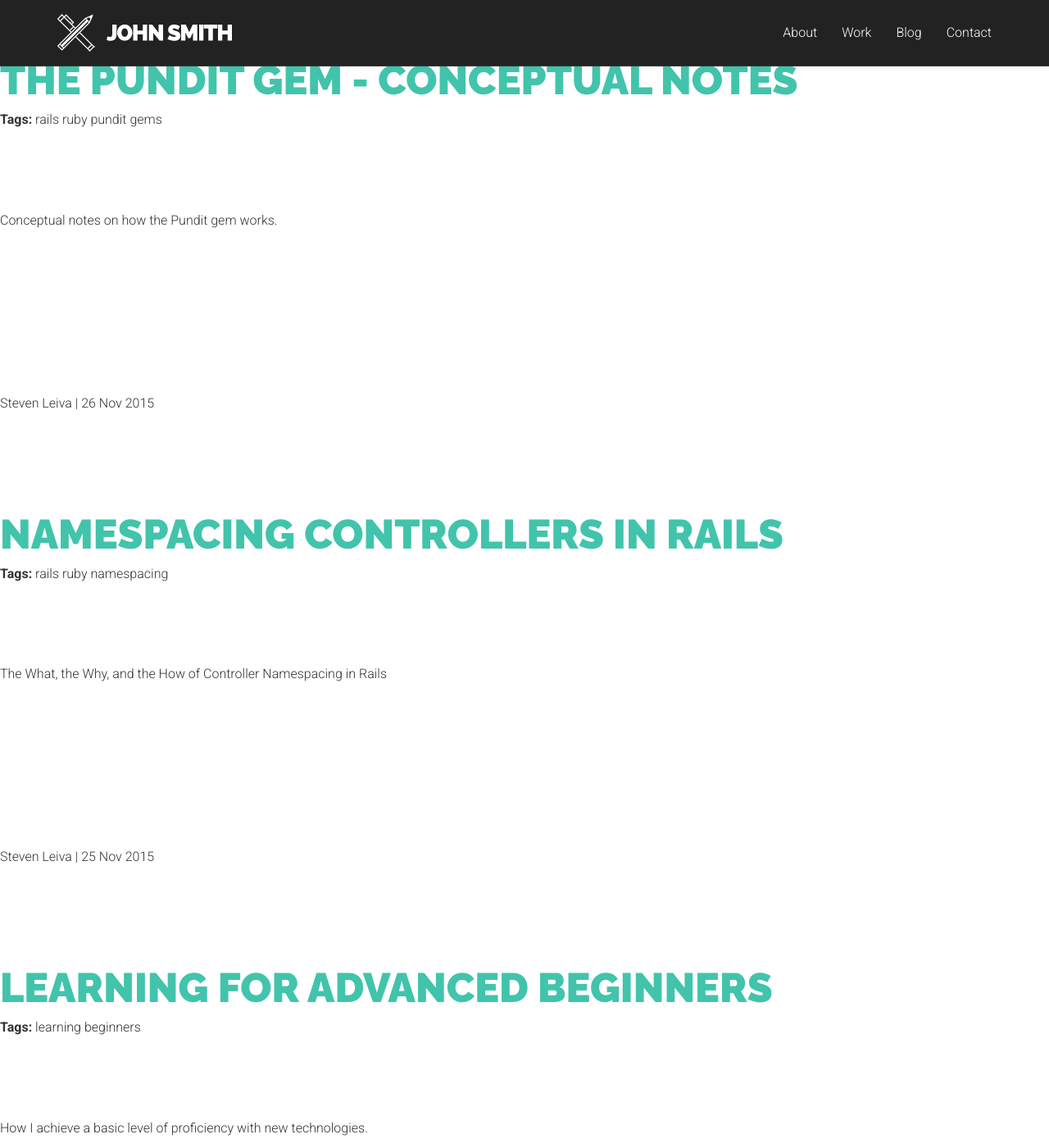
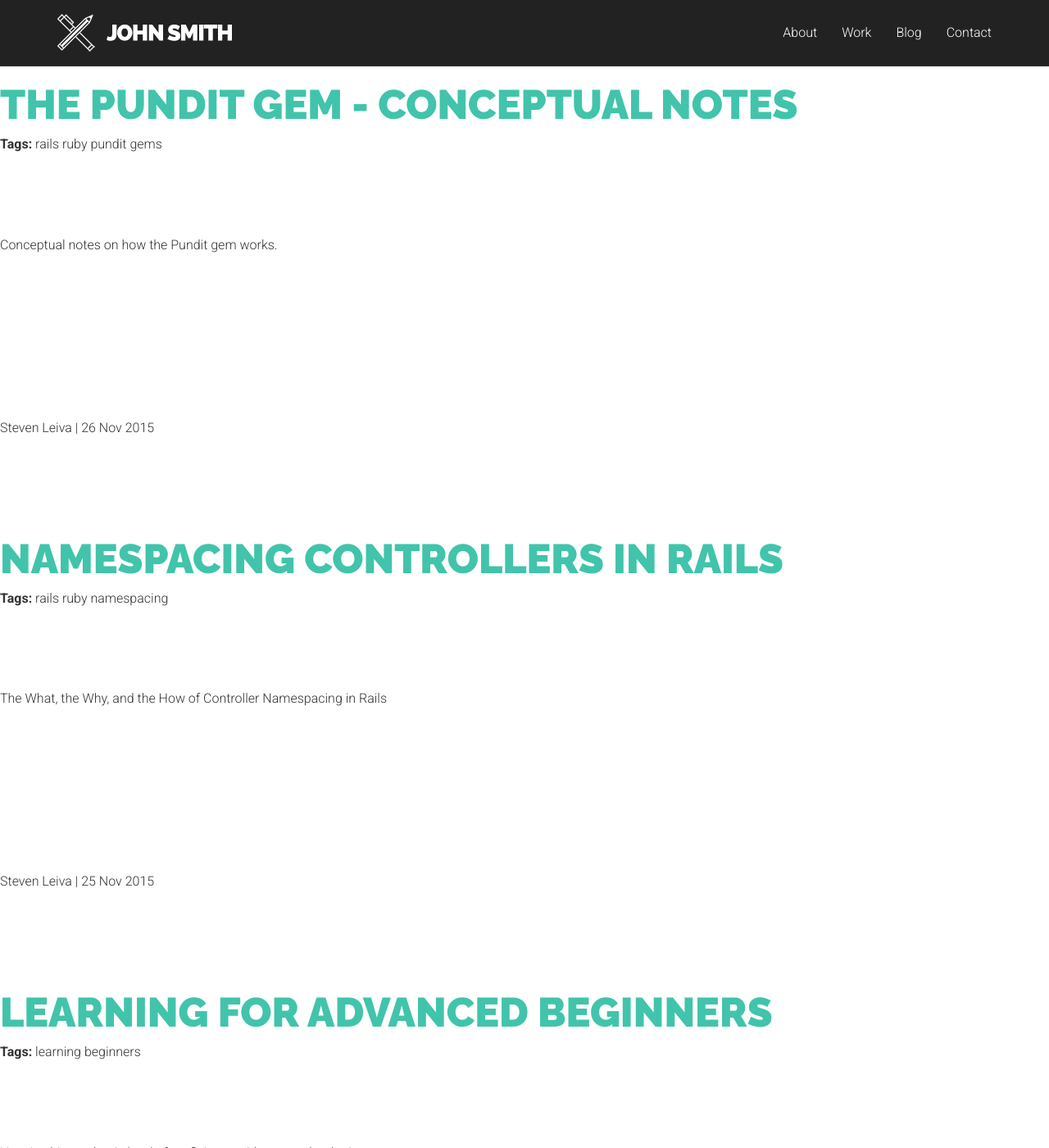
Before and after one commit to StevenXL/stevenxl.github.io, a Jekyll site: the page built from blog-index.html, in a window 1280 px wide and 1400 px high. Shown: the whole window at 82% size. Built offline with Jekyll 4.4.1, drawn with Linux system fonts in a browser that asks for light colours; Markdown is read by kramdown in place of the engine named in the settings.

Commit message:
Add a media query to the spacer class so that its size matches the navbar size on different devices.
When the size is 768px or below, the size of the spacer class is reduced
from 80px to 50px.

```diff
--- a/assets/css/custom.css
+++ b/assets/css/custom.css
@@ -1,6 +1,11 @@
 @import "monokai.css";
 
 .spacer {
-  border: 1px solid red;
-  height: 50px;
+  height: 80px;
 }
+
+@media (max-width: 768px) {
+  .spacer {
+    height: 50px;
+  }
+}
```
